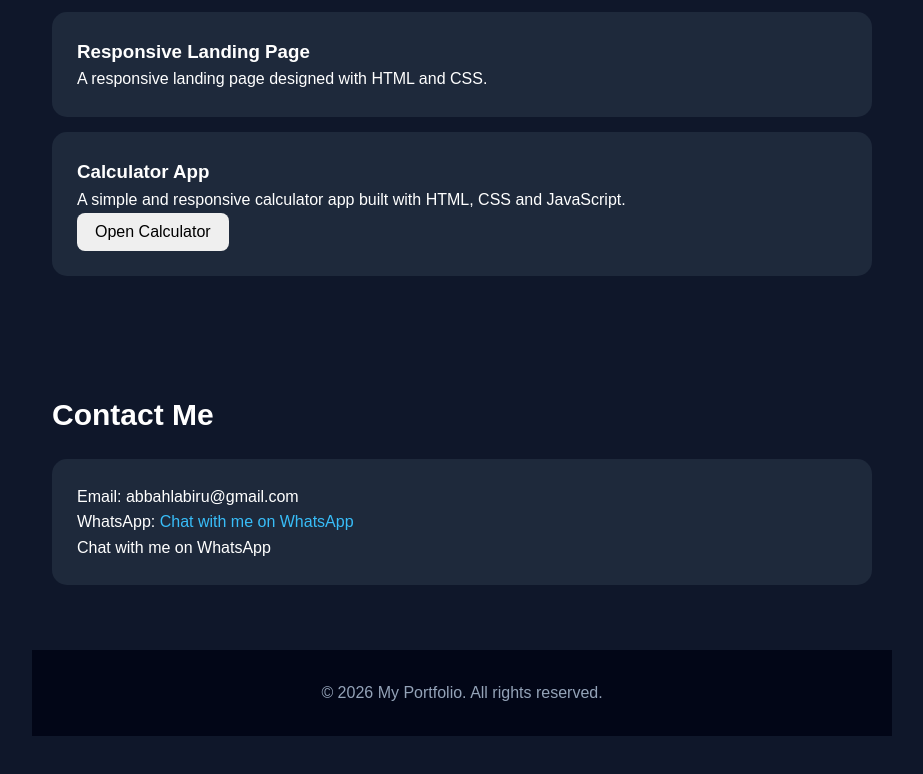
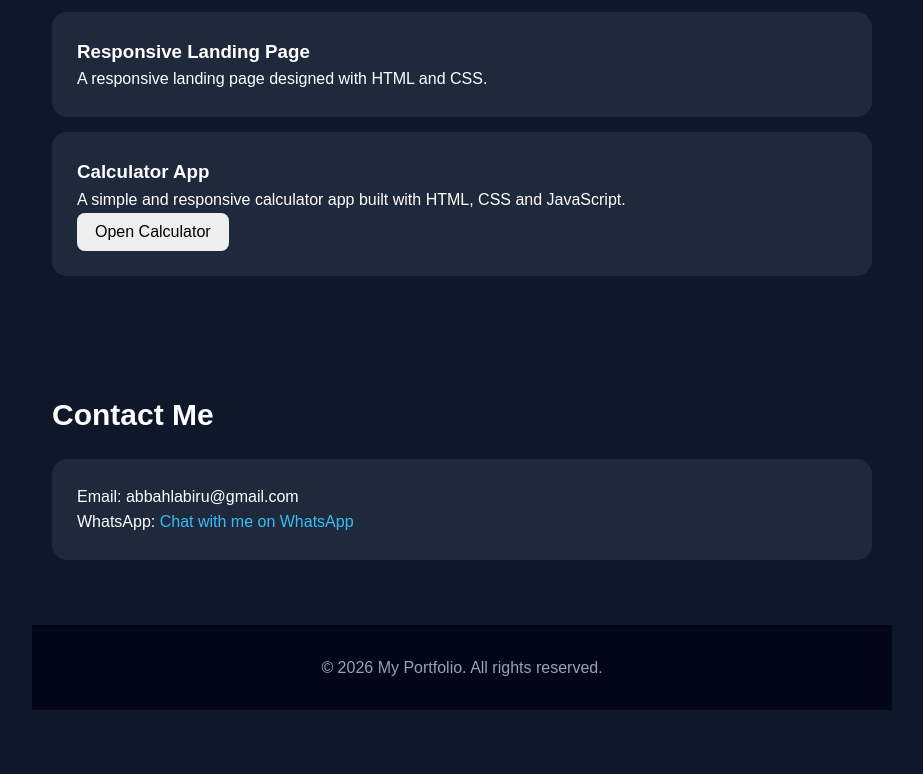
Before and after one commit to Abbahyoh/my-portfolio, a plain HTML site: page index.html in a window 1280 px wide. Shown: the part 904-1678 px from the top of the page, without its empty margins (178-1101 px from the left). Drawn offline with Linux system fonts and the light colour scheme.

Commit message:
Update index.html

```diff
--- a/index.html
+++ b/index.html
@@ -136,7 +136,7 @@
    <div class="card">
 <p>Email: abbahlabiru@gmail.com</p>
 <p>WhatsApp: <a href="https://wa.me/2349032237449">Chat with me on WhatsApp</a></p>
-  Chat with me on WhatsApp</a></p>
+
   </div>
 
 
```
